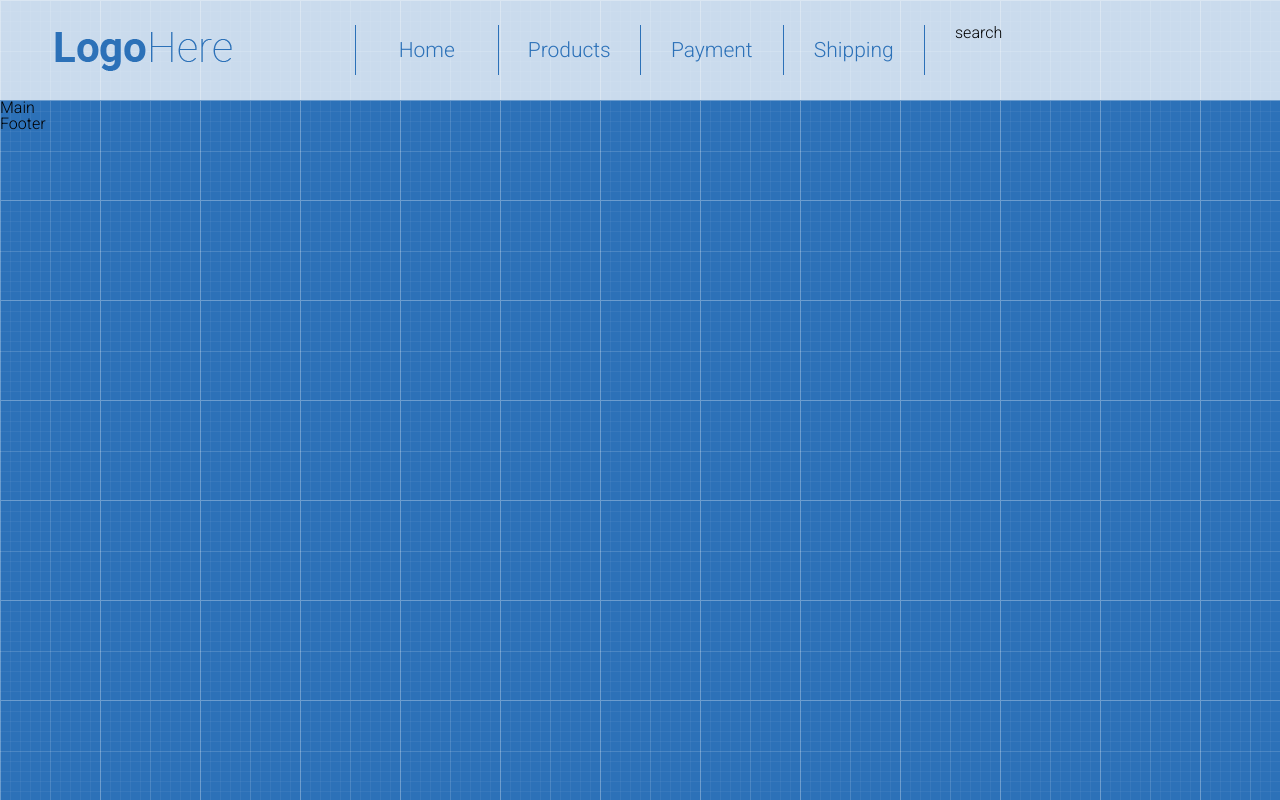
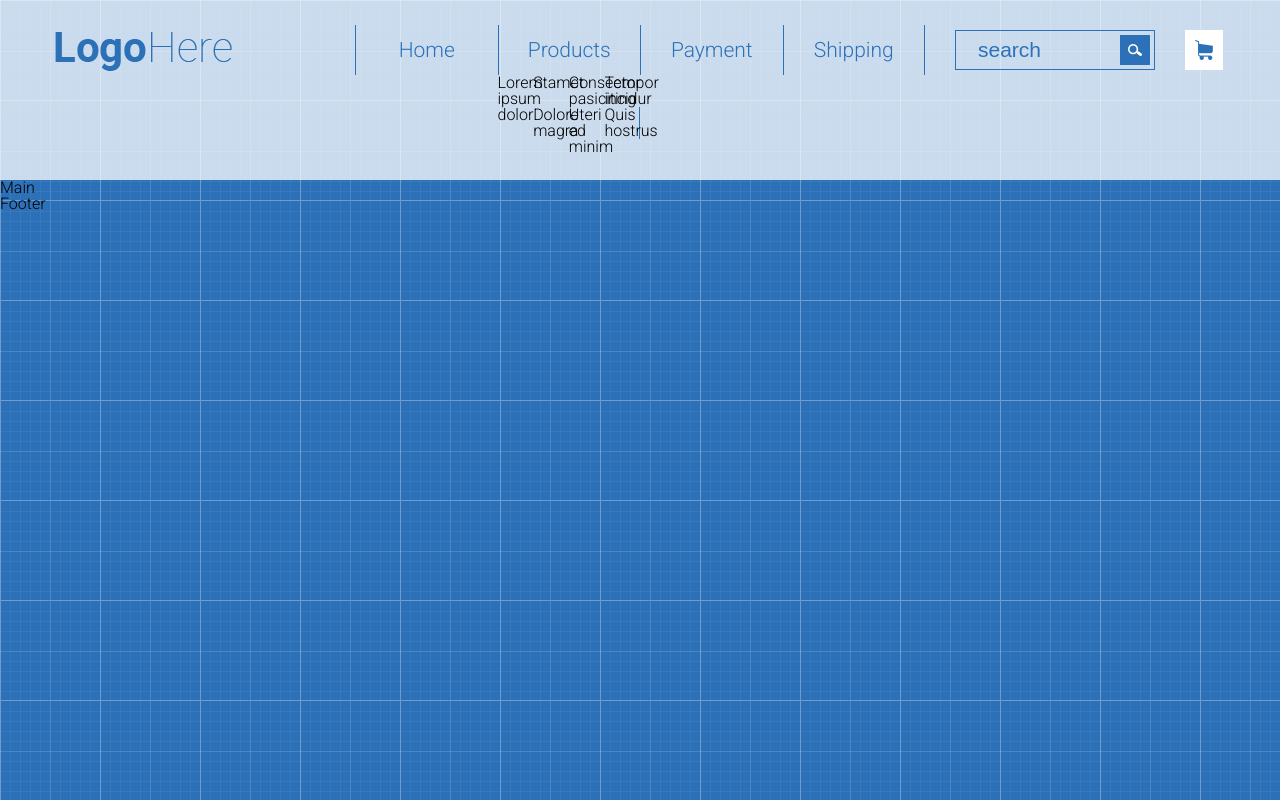
Before and after one commit to antonnech2309/kartoshka2309.github.io, a plain HTML site: page index.html in a window 1280 px wide. Drawn offline with Linux system fonts and the light colour scheme.

Commit message:
added a basket

```diff
--- a/index.html
+++ b/index.html
@@ -23,13 +23,34 @@
             <nav>
                 <ul class="menu">
                     <li><a href="">Home</a></li>
-                    <li><a href="">Products</a></li>
+                    <li class="hover-li"><a href="" >Products</a>
+                            <ul class="menu2">
+                                <li>Lorem ipsum dolor</li>
+                                <li>Stamet</li>
+                                <li>Consector pasiciting</li>
+                                <li>Tempor incidur</li>
+                                <li>Dolore magra</li>
+                                <li>Uteri ed minim</li>
+                                <li>Quis hostrus</li>
+                            </ul>
+
                     <li><a href="">Payment</a></li>
                     <li><a href="">Shipping</a></li>
                 </ul>
             </nav>
         </div>
-        <div class="col-md-3">search</div>
+        <div class="col-md-3 search-basket">
+            <div class="search">
+                <form action="" class="form">
+                    <input type="search" placeholder="search" name="search">
+
+                <a href=""><img src="images/icon (4).png" alt=""></a>
+                </form>
+
+        </div>
+        <div class="basket">
+            <img src="images/icon (1).png" alt="">
+        </div>
      </div>
     </div>
     </header>
--- a/style.css
+++ b/style.css
@@ -60,3 +60,73 @@ body{
     background-color: #2c71b8;
     color: white;
 }
+.search {
+    border: 1px solid #2c71b8;
+    width: 200px;
+    margin-top: 5px;
+    margin-right: 0;
+    height: 40px;
+}
+.search form {
+    height: 100%;
+    position: relative;
+}
+.search input {
+    height: 100%;
+    font-size: 21px;
+    background-color: rgba( 255, 255, 255, 0);
+    border:none;
+    width: 165px;
+}
+    .search input::-webkit-input-placeholder {
+        color: #2c71b8;
+       padding-left: 20px;
+    }
+    .search input::-moz-placeholder {
+        color: #2c71b8;
+        margin-left: 20px;
+}
+input,
+input:active,
+input:focus {
+    outline: none;
+}
+.search a {
+    margin: 4px;
+    position: absolute;
+    right: 0;
+    width: 30px;
+    height: 30px;
+    background-color: #2c71b8;
+}
+.search img {
+    position: absolute;
+    top: 0;
+    bottom: 0;
+    left: 0;
+    right: 0;
+    margin: auto;
+    width: 14px;
+    height: 12px;
+}
+.search-basket:after {
+    content: "";
+    display: block;
+    clear: both;
+}
+.search, .basket {
+    float: left;
+}
+.basket {
+    margin: 5px 0 5px 30px;
+}
+.basket a {
+    height: 40px;
+    width: 40px;
+    display: block;
+    background-color: #fff;
+}
+.basket img {
+   background-color: #fff;
+    padding: 10px;
+}
```
